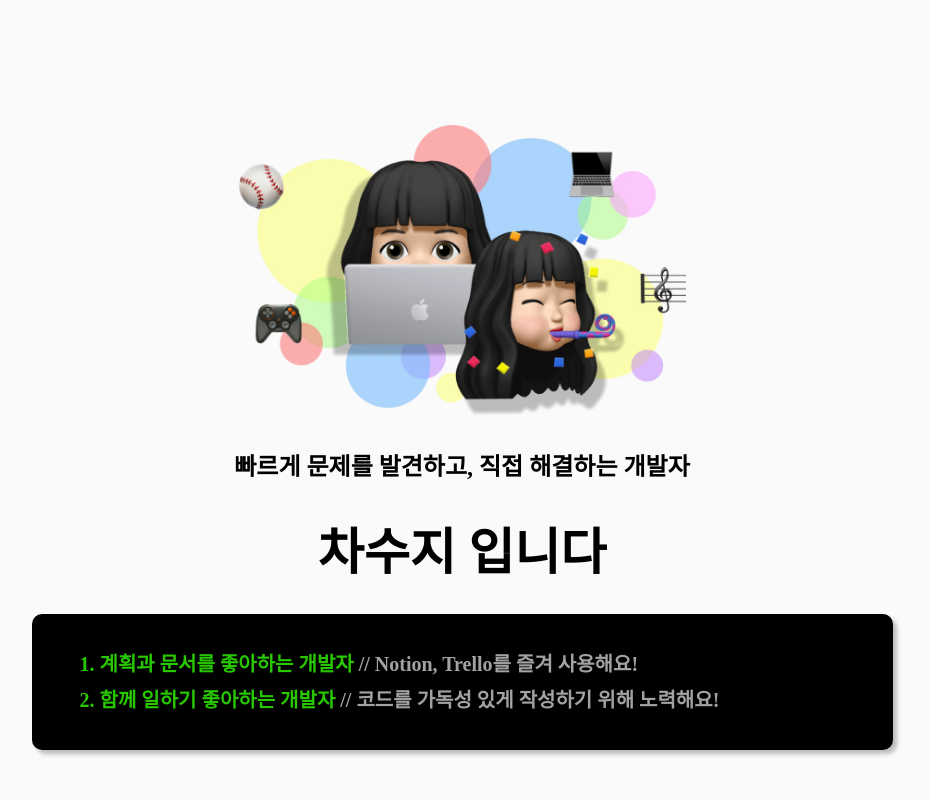
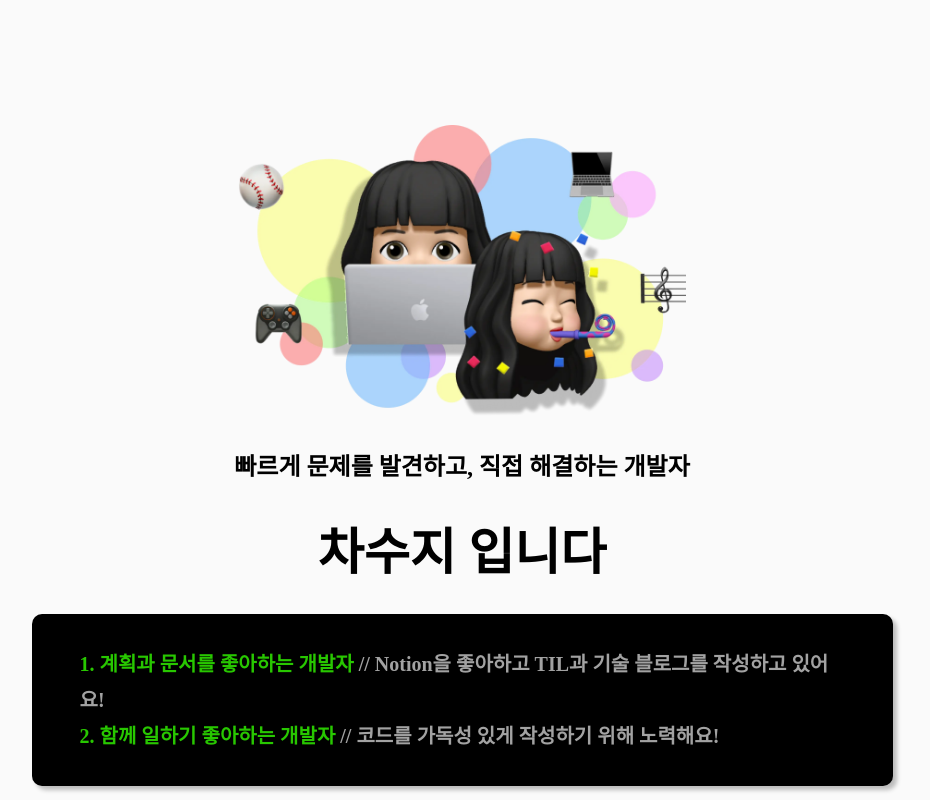
Before and after one commit to innerstella/my-portfolio, a React (Create React App) app: page / in a window 1280 px wide. Shown: the whole page, without its empty margins (178-1108 px from the left). Built offline with nearby package versions, Linux system fonts and the light colour scheme.

Commit message:
fix : 자기소개 수정

```diff
--- a/src/pages/version2/sec1/index.tsx
+++ b/src/pages/version2/sec1/index.tsx
@@ -17,7 +17,7 @@ const Sec1 = () => {
         <p className="green-text">
           1. 계획과 문서를 좋아하는 개발자{" "}
           <span className="gray-text">
-            {"// Notion, Trello를 즐겨 사용해요!"}
+            {"// Notion을 좋아하고 TIL과 기술 블로그를 작성하고 있어요!"}
           </span>
           <br />
           2. 함께 일하기 좋아하는 개발자{" "}
```
Also changed, not shown: 7 other files (tests, documents, lock files or other folders).
